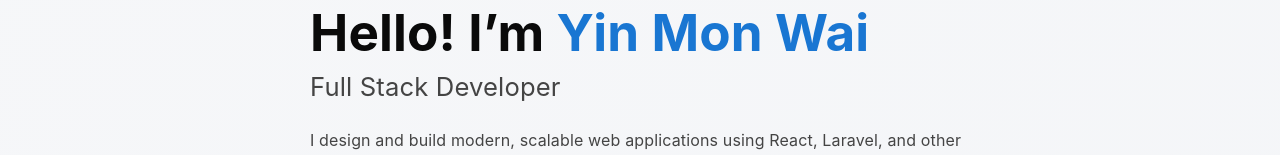
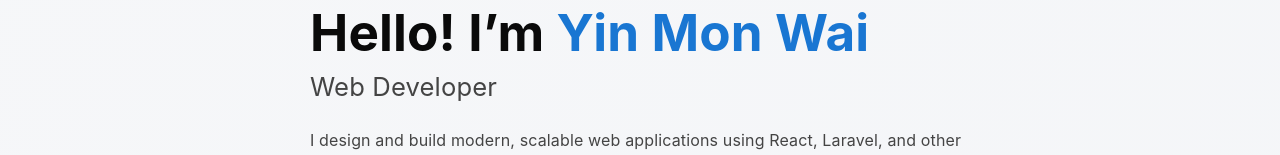
Before and after one commit to yinmonwai/Portfolio, a React (Vite) app: page / in a window 1280 px wide. Shown: the part 352-507 px from the top of the page. Built offline with nearby package versions, Linux system fonts and the light colour scheme.

Commit message:
error fix

```diff
--- a/src/components/IntroSection.jsx
+++ b/src/components/IntroSection.jsx
@@ -105,7 +105,7 @@ export default function IntroSection({ mode = "light" }) {
                   fontSize: { xs: "1.05rem", sm: "1.25rem", md: "1.6rem" },
                 }}
               >
-                Full Stack Developer
+                Web Developer
               </Typography>
 
               <Typography
```
